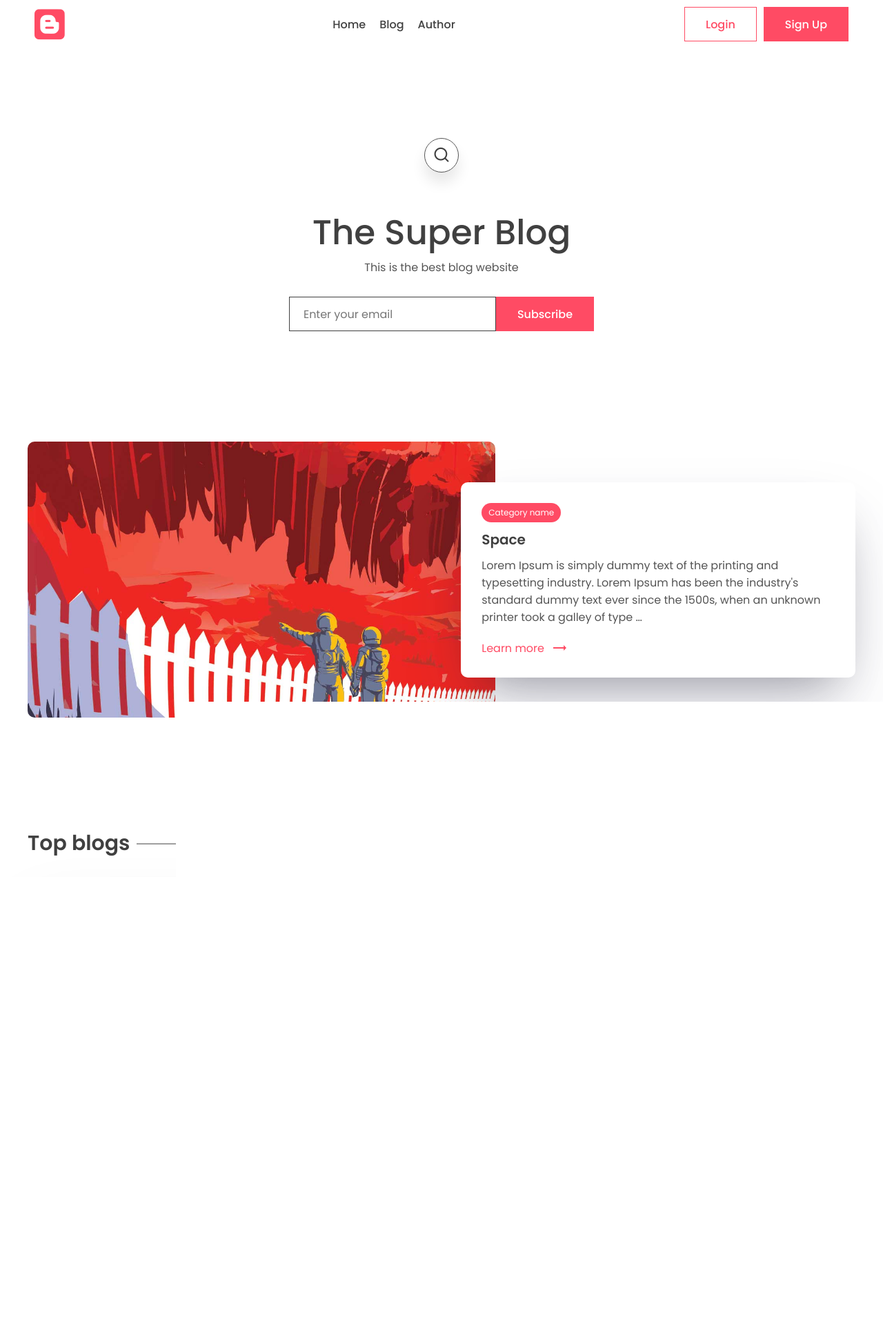
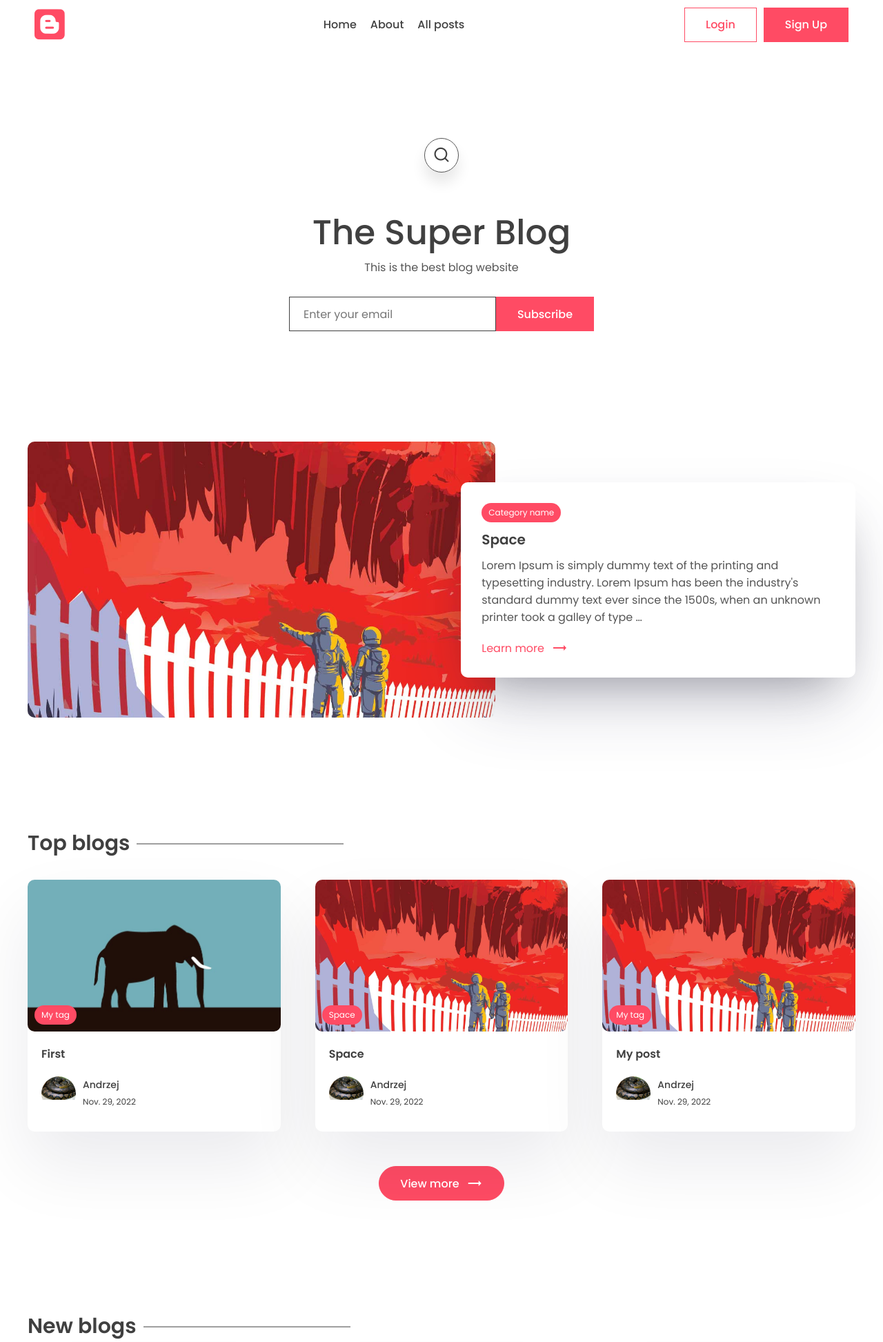
Before and after one commit to andreistr21/blog-website, a Django app: page / in a window 1280 px wide. Shown: the top 1945 px of the page at 69% size. Run offline with Django 4.2, Linux system fonts and the light colour scheme; data comes from the database, SQL or seed files in the repository; both versions use the stored data as it was after the commit; some libraries are stand-ins or nearby versions.

Commit message:
Add about page, made header and footer partially clickable

```diff
--- a/app/urls.py
+++ b/app/urls.py
@@ -8,4 +8,5 @@ urlpatterns = [
     path("tag/<slug:slug>", views.tag_page, name="tag_page"),
     path("author/<slug:slug>", views.author_page, name="author_page"),
     path("search/", views.search_posts, name="search"),
+    path("about/", views.about_page, name="about"),
 ]
--- a/app/views.py
+++ b/app/views.py
@@ -97,3 +97,11 @@ def search_posts(request):
 
     context = {"posts": posts, "search_query": search_query}
     return render(request, "app/search.html", context)
+
+
+def about_page(request):
+    if WebsiteMeta.objects.all().exists():
+        website_info = WebsiteMeta.objects.all()[0]
+
+    context = {"website_info": website_info}
+    return render(request, "app/about.html", context)
--- a/blogapp/urls.py
+++ b/blogapp/urls.py
@@ -20,5 +20,5 @@ from django.urls import include, path
 
 urlpatterns = [
     path("admin/", admin.site.urls),
-    path("", include("app.urls")),
+    path("", include("app.urls"), name="index"),
 ] + static(settings.MEDIA_URL, document_root=settings.MEDIA_ROOT)
--- a/templates/base.html
+++ b/templates/base.html
@@ -20,13 +20,13 @@
   <body>
     <header>
       <div class="container container-fluid">
-        <div class="logo">
+        <a class="logo" href="{% url 'index' %}">
           <i class="fa-brands fa-blogger"></i>
-        </div>
+        </a>
         <div class="links">
-          <a href="index.html">Home</a>
-          <a href="pages/blog.html">Blog</a>
-          <a href="pages/author.html">Author</a>
+          <a href="{% url 'index' %}">Home</a>
+          <a href="{% url 'about' %}">About</a>
+          <a href="">All posts</a>
         </div>
         <div class="action-btn">
           <a href="pages/login.html">
@@ -52,9 +52,9 @@
           <div class="link">
             <h2>Quick link</h2>
             <div class="q-link">
-              <a href="#">Home</a>
-              <a href="#">Blog</a>
-              <a href="#">Unsubscribe</a>
+              <a href="{% url 'index' %}">Home</a>
+              <a href="{% url 'about' %}">About</a>
+              <a href="">All Posts</a>
             </div>
           </div>
           <div class="link">
```
Also changed, not shown: app/templates/app/about.html (added, +26 -0 lines), db.sqlite3.
